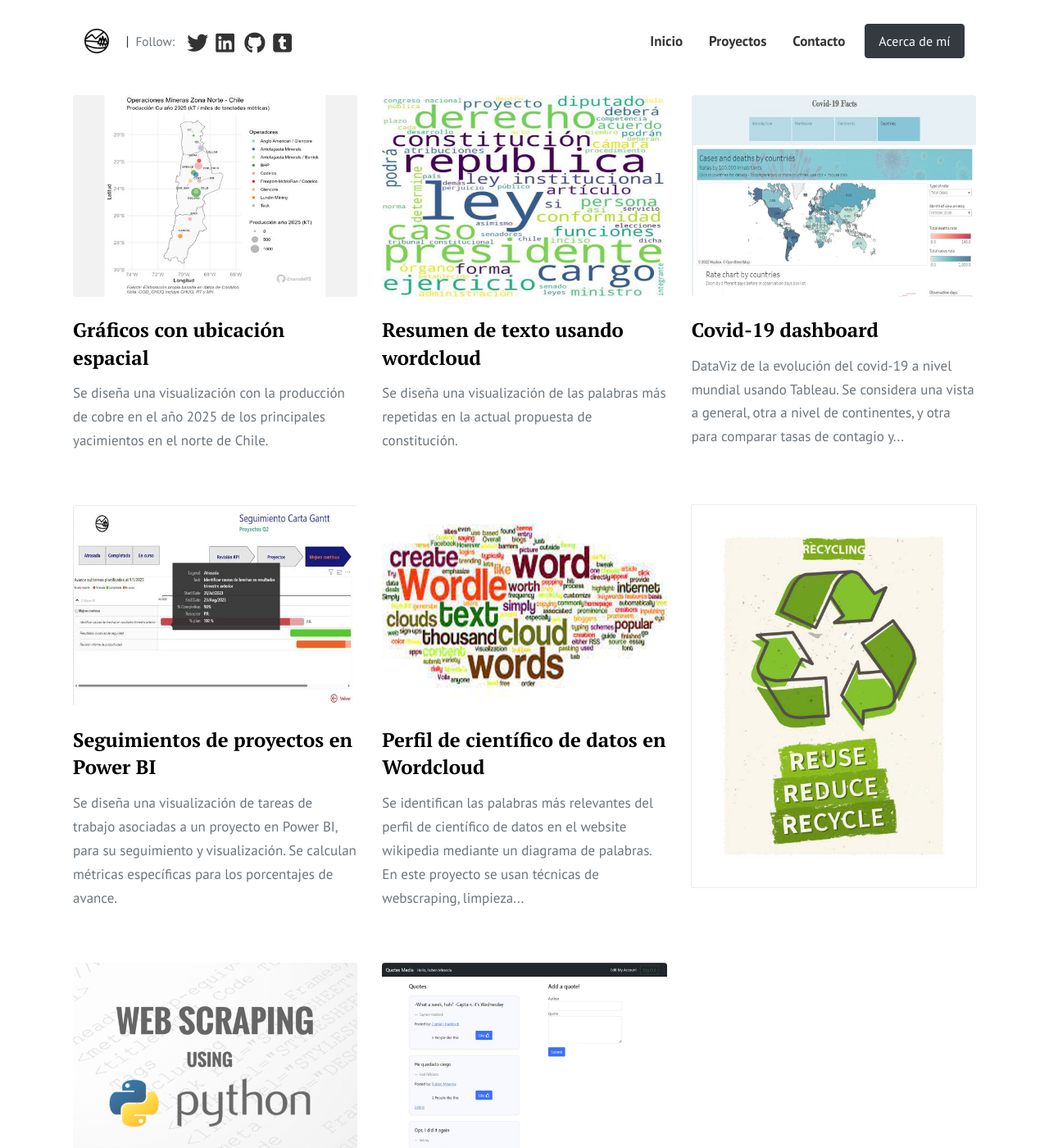
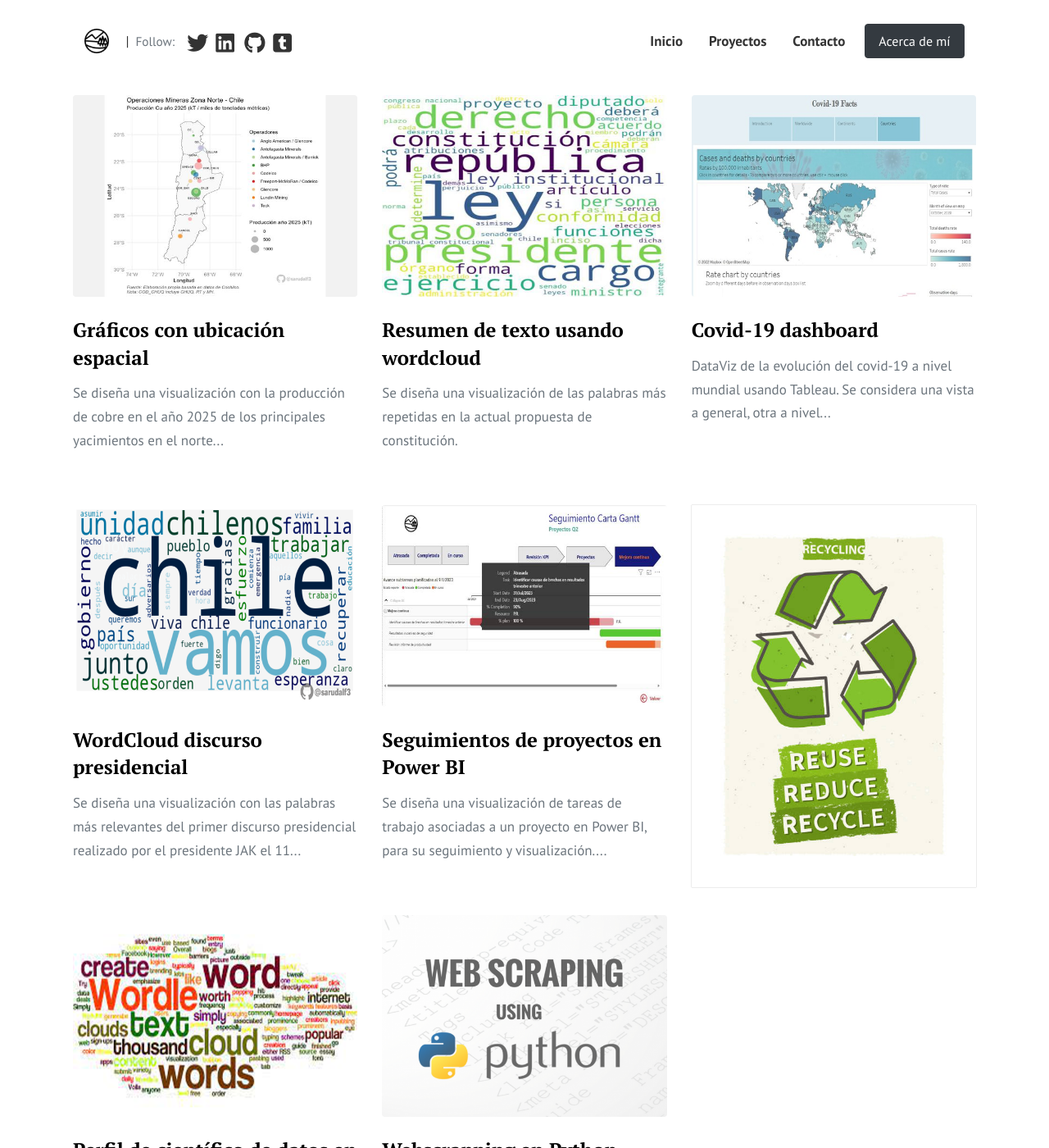
Before and after one commit to sarudalf3/sarudalf3.github.io, a Jekyll site: the page built from pages/projects.html, in a window 1280 px wide and 1400 px high. Shown: the whole window at 82% size. Built offline with Jekyll 4.4.1, drawn with Linux system fonts in a browser that asks for light colours; nearby versions of some CDN libraries; some of the changed text lies outside the part shown.

Commit message:
wordcloud_speech

```diff
--- a/_config.yml
+++ b/_config.yml
@@ -6,7 +6,7 @@ permalink: "/:slug/"
 logo: 'assets/images/logo.png'
 favicon: 'assets/images/favicon.ico'
 author: RMiranda
-paginate: 10
+paginate: 11
 #disqus: 'disqus_5QSs1Dy586'
 locale: es_CL
 lang: es_CL
--- a/_includes/project_box.html
+++ b/_includes/project_box.html
@@ -6,7 +6,7 @@
     </a>
     <div class="card-block">
         <h2 class="card-title h4 serif-font"><a href="{{ project.url | absolute_url }}">{{ project.title }}</a></h2>
-        <p class="card-text text-muted">{{ project.description | strip_html | truncatewords:30 }}</p>
+        <p class="card-text text-muted">{{ project.description | strip_html | truncatewords:20 }}</p>
         <div class="metafooter">
             <div class="wrapfooter small d-flex align-items-center">
                 <span class="author-meta">
--- /dev/null
+++ b/_projects/2026-03-22-discurso_wordcloud.md
@@ -0,0 +1,11 @@
+---
+layout: external
+title:  WordCloud discurso presidencial
+categories: ['NLP', 'DataViz', 'python']
+author: rmirfa
+Date: 2026-03-22
+image: assets/images/projects/wordcloud_discurso.png
+description: Se diseña una visualización con las palabras más relevantes del primer discurso presidencial realizado por el presidente JAK el 11 de marzo de 2026.
+external_url: https://github.com/sarudalf3/wordcloud_discurso
+featured: False
+---
```
Also changed, not shown: assets/images/projects/wordcloud_discurso.png (added).
